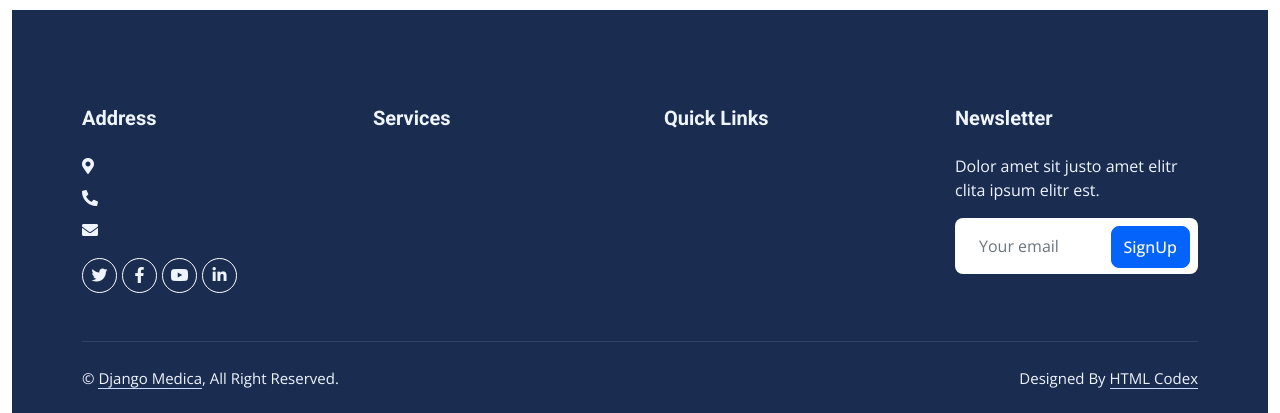
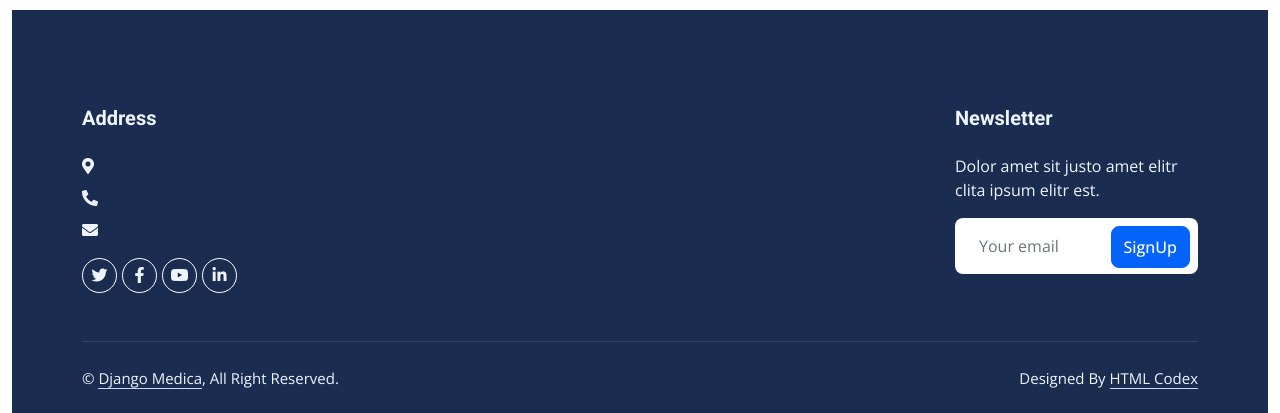
Before and after one commit to patdimby/blip-backend-interview-template, a Django app: page / in a window 1280 px wide. Shown: the part 4988-5401 px from the top of the page. Run offline with Django 5.2, Linux system fonts and the light colour scheme; data that the repository does not hold is empty; parts of the project's set-up code (start-up, migrations or seed data) failed here and were passed over; some libraries are stand-ins or nearby versions.

Commit message:
navigation frontend ended

```diff
--- a/apps/pages/apiviews.py
+++ b/apps/pages/apiviews.py
@@ -7,11 +7,22 @@ from rest_framework.renderers import JSONRenderer
 # Create your views here.
 
 
-class MenuListView(APIView):
+class LinksView(APIView):
+    """ List links to display."""
     permission_classes = []
     authentication_classes = []
     renderer_classes = [JSONRenderer]
 
     def get(self, request):
-        data = Menu.objects.values('id', 'title', 'link', 'slug')
+        data = Link.objects.values('title', 'url',)
         return Response(data)
+
+class ServicesView(APIView):
+    """ List services to display."""
+    permission_classes = []
+    authentication_classes = []
+    renderer_classes = [JSONRenderer]
+
+    def get(self, request):
+        data = Service.objects.values('title', 'url',)
+        return Response(data)
--- a/apps/pages/serializers.py
+++ b/apps/pages/serializers.py
@@ -13,3 +13,8 @@ class MenuSerializer(serializers.ModelSerializer):
     class Meta:
         model = Menu
         fields = ('title', 'link', 'hasChild','items',)
+
+class ServiceSerializer(serializers.ModelSerializer):
+    class Meta:
+        model = Service
+        fields = '__all__'
--- a/apps/pages/urls.py
+++ b/apps/pages/urls.py
@@ -1,9 +1,11 @@
 from django.urls import path
 from .views import *
+from .apiviews import *
 
 urlpatterns = [
     path("", home, name="home"),
-    path("services/", services, name="services"),
+    path("services/", ServicesView.as_view(), name="services"),
+    path("links/", LinksView.as_view(), name="links"),
     path("about/", about, name="about"),
     path("menus/", menus_list, name="menus"),
 ]
--- a/apps/pages/views.py
+++ b/apps/pages/views.py
@@ -11,10 +11,6 @@ def start():
     # owner informations
     if len(infos) > 0:
         context['address'] = infos[0]
-    # services
-    context['services'] = Service.objects.all()
-    # links
-    context['links'] = Link.objects.all()
     return context
 
 
@@ -33,7 +29,6 @@ def services(request):
 def about(request):
     """ About page. """
     context = start()
-    set_context(context, 'about')
     return render(request, 'pages/about.html', {'context': context})
 
 
--- a/templates/components/footer.html
+++ b/templates/components/footer.html
@@ -1,38 +1,62 @@
 {% load static %}
 <!-- Footer Start -->
-<div class="container-fluid bg-dark text-light footer mt-5 pt-5 wow fadeIn" data-wow-delay="0.1s">
+<div
+  class="container-fluid bg-dark text-light footer mt-5 pt-5 wow fadeIn"
+  data-wow-delay="0.1s"
+>
   <div class="container py-5">
     <div class="row g-5">
       <div class="col-lg-3 col-md-6">
         <h5 class="text-light mb-4">Address</h5>
-                <p class="mb-2"><i class="fa fa-map-marker-alt me-3"></i>{{ context.address.street }}</p>
-                <p class="mb-2"><i class="fa fa-phone-alt me-3"></i>{{ context.address.phone }}</p>
-                <p class="mb-2"><i class="fa fa-envelope me-3"></i>{{ context.address.email }}</p>
+        <p class="mb-2">
+          <i class="fa fa-map-marker-alt me-3"></i>{{ context.address.street }}
+        </p>
+        <p class="mb-2">
+          <i class="fa fa-phone-alt me-3"></i>{{ context.address.phone }}
+        </p>
+        <p class="mb-2">
+          <i class="fa fa-envelope me-3"></i>{{ context.address.email }}
+        </p>
         <div class="d-flex pt-2">
-                    <a class="btn btn-outline-light btn-social rounded-circle" href="{{ context.address.twitter }}"><i class="fab fa-twitter"></i></a>
-                    <a class="btn btn-outline-light btn-social rounded-circle" href="{{ context.address.facebook }}"><i class="fab fa-facebook-f"></i></a>
-                    <a class="btn btn-outline-light btn-social rounded-circle" href="{{ context.address.youtube }}"><i class="fab fa-youtube"></i></a>
-                    <a class="btn btn-outline-light btn-social rounded-circle" href="{{ context.address.linkedin }}"><i class="fab fa-linkedin-in"></i></a>
+          <a
+            class="btn btn-outline-light btn-social rounded-circle"
+            href="{{ context.address.twitter }}"
+            ><i class="fab fa-twitter"></i
+          ></a>
+          <a
+            class="btn btn-outline-light btn-social rounded-circle"
+            href="{{ context.address.facebook }}"
+            ><i class="fab fa-facebook-f"></i
+          ></a>
+          <a
+            class="btn btn-outline-light btn-social rounded-circle"
+            href="{{ context.address.youtube }}"
+            ><i class="fab fa-youtube"></i
+          ></a>
+          <a
+            class="btn btn-outline-light btn-social rounded-circle"
+            href="{{ context.address.linkedin }}"
+            ><i class="fab fa-linkedin-in"></i
+          ></a>
         </div>
       </div>
-            <div class="col-lg-3 col-md-6">
-                <h5 class="text-light mb-4">Services</h5>
-                {% for service in context.services %}
-                    <a class="btn btn-link" href="{% url 'services' %}">{{ service.title }}</a>
-                {% endfor %}
-            </div>
-            <div class="col-lg-3 col-md-6">
-                <h5 class="text-light mb-4">Quick Links</h5>
-                {% for link in context.links %}
-                    <a class="btn btn-link" href="{{ link.url }}">{{ link.title }}</a>
-                {% endfor %}
-            </div>
+      <div class="col-lg-3 col-md-6" id="service"></div>
+      <div class="col-lg-3 col-md-6" id="links"></div>
       <div class="col-lg-3 col-md-6">
         <h5 class="text-light mb-4">Newsletter</h5>
         <p>Dolor amet sit justo amet elitr clita ipsum elitr est.</p>
-                <div class="position-relative mx-auto" style="max-width: 400px;">
-                    <input class="form-control border-0 w-100 py-3 ps-4 pe-5" type="text" placeholder="Your email">
-                    <button type="button" class="btn btn-primary py-2 position-absolute top-0 end-0 mt-2 me-2">SignUp</button>
+        <div class="position-relative mx-auto" style="max-width: 400px">
+          <input
+            class="form-control border-0 w-100 py-3 ps-4 pe-5"
+            type="text"
+            placeholder="Your email"
+          />
+          <button
+            type="button"
+            class="btn btn-primary py-2 position-absolute top-0 end-0 mt-2 me-2"
+          >
+            SignUp
+          </button>
         </div>
       </div>
     </div>
@@ -41,11 +65,14 @@
     <div class="copyright">
       <div class="row">
         <div class="col-md-6 text-center text-md-start mb-3 mb-md-0">
-                    &copy; <a class="border-bottom" href="{% url 'home' %}">Django Medica</a>, All Right Reserved.
+          &copy;
+          <a class="border-bottom" href="{% url 'home' %}">Django Medica</a>,
+          All Right Reserved.
         </div>
         <div class="col-md-6 text-center text-md-end">
           <!--/*** This template is free as long as you keep the footer author’s credit link/attribution link/backlink. If you'd like to use the template without the footer author’s credit link/attribution link/backlink, you can purchase the Credit Removal License from "https://htmlcodex.com/credit-removal". Thank you for your support. ***/-->
-                    Designed By <a class="border-bottom" href="https://htmlcodex.com">HTML Codex</a>
+          Designed By
+          <a class="border-bottom" href="https://htmlcodex.com">HTML Codex</a>
         </div>
       </div>
     </div>
@@ -54,4 +81,8 @@
 <!-- Footer End -->
 
 <!-- Back to Top -->
- <a href="#" class="btn btn-lg btn-primary btn-lg-square rounded-circle back-to-top"><i class="bi bi-arrow-up"></i></a>
+<a
+  href="#"
+  class="btn btn-lg btn-primary btn-lg-square rounded-circle back-to-top"
+  ><i class="bi bi-arrow-up"></i
+></a>
```
Also changed, not shown: static/js/pages.js (+43 -13 lines). Lines whose indentation alone changed are shown as unchanged.
